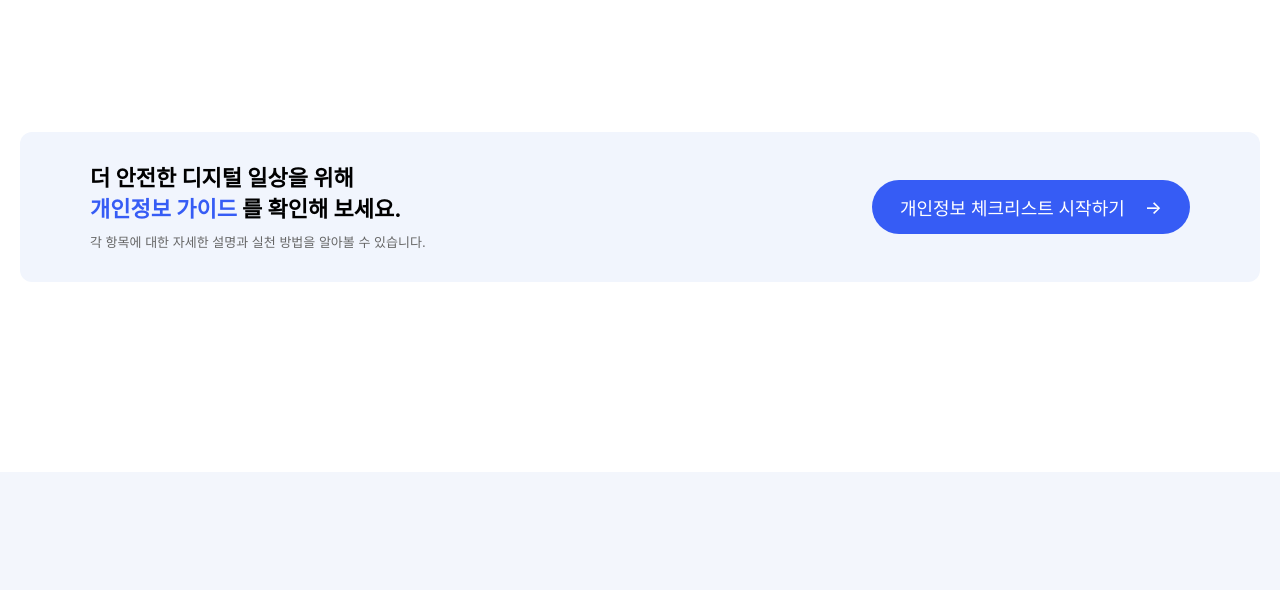
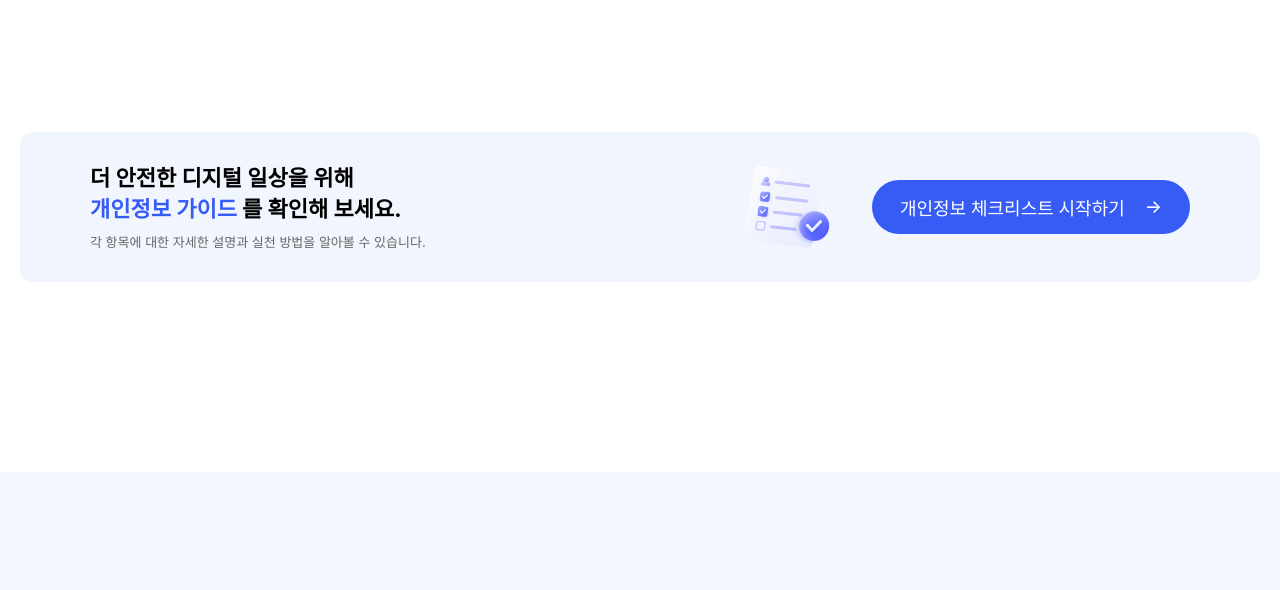
Before and after one commit to sigk01121-prog/SAFE-ME, a plain HTML site: page guide.html in a window 1280 px wide. Shown: the part 2628-3218 px from the top of the page. Drawn offline with Linux system fonts and the light colour scheme.

Commit message:
가이드 페이지 배너 이미지 수정

```diff
--- a/guide.html
+++ b/guide.html
@@ -794,7 +794,7 @@
                     </div>
 
                     <div class="check-guide-action">
-                        <img src="img/check-guide-icon.png" alt="">
+                        <img src="img/guide-img/check-list-ico.png" alt="">
                         <a href="check.html" class="btn-primary">
                             개인정보 체크리스트 시작하기
                             <span>→</span>
```
